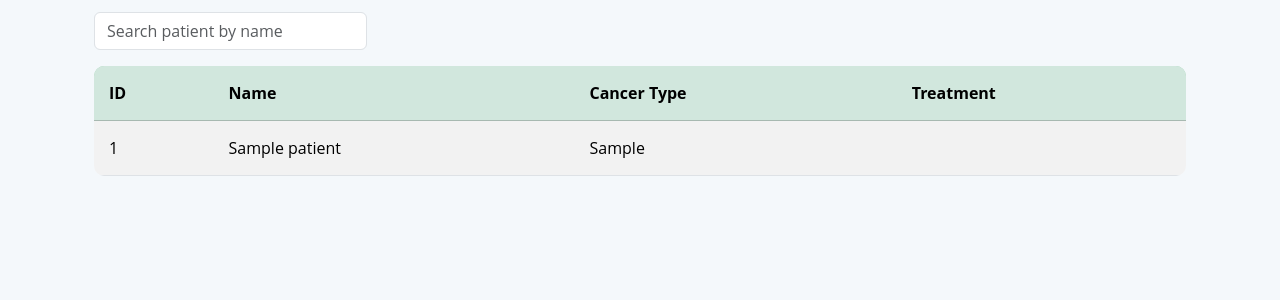
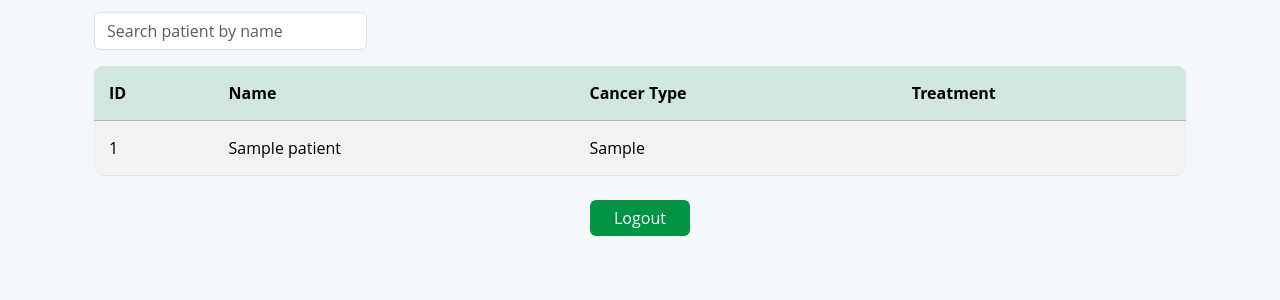
Before and after one commit to marti-sanchis/oncotrack, a Python web app: template templates/nurse_space.html in a window 1280 px wide. Shown: the part 215-515 px from the top of the page. Run offline with Jinja, Linux system fonts and the light colour scheme; the template is opened without the code that fills it: most values are stand-ins (such as "Sample title", 1, 10 or a date in 2020).

Commit message:
logout bottom added

```diff
--- a/templates/doctor_space.html
+++ b/templates/doctor_space.html
@@ -178,6 +178,11 @@
 
 </div>
 
+<!-- Logout bottom -->
+<div class="d-flex justify-content-center mt-4">
+    <a href="{{ url_for('logout') }}" class="btn btn-success px-4">Logout</a>
+</div>
+
 <!-- JavaScript for Search -->
 <script>
     function filterPatients() {
--- a/templates/nurse_space.html
+++ b/templates/nurse_space.html
@@ -77,6 +77,11 @@
 
 </div>
 
+<!-- Logout bottom -->
+<div class="d-flex justify-content-center mt-4">
+    <a href="{{ url_for('logout') }}" class="btn btn-success px-4">Logout</a>
+</div>
+
 <!-- JavaScript for Search -->
 <script>
     function filterPatients() {
```
